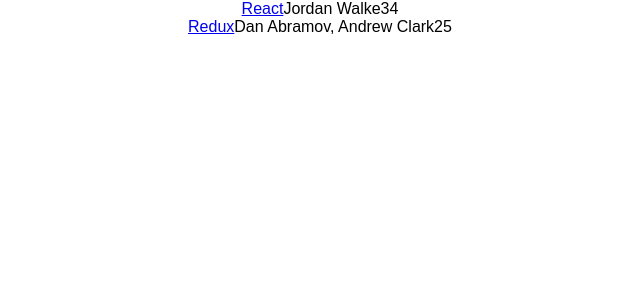
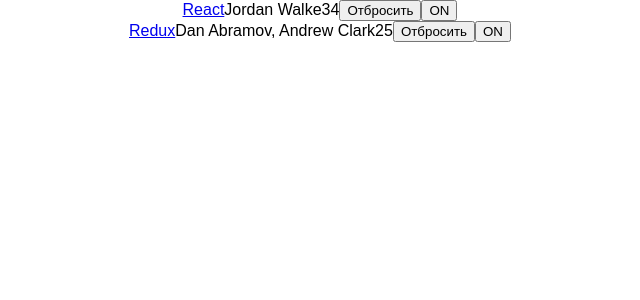
Before and after one commit to BehemothOz/hackernews, a React (Create React App) app: page / in a window 1280 px wide. Shown: the top 300 px of the page, without its empty margins (320-960 px from the left). Built offline with nearby package versions, Linux system fonts and the light colour scheme.

Commit message:
added handler

```diff
--- a/src/App.js
+++ b/src/App.js
@@ -22,10 +22,36 @@
 ];
 
 class App extends Component {
+
+  constructor(props) {
+    super(props);
+
+    this.state = {
+      list,
+      isToggleOn: true
+    }
+
+    this.onDismiss = this.onDismiss.bind(this);
+    this.handleClick = this.handleClick.bind(this);
+  }
+
+  onDismiss(id) {
+    const isNotId = item => item.objectID !== id;
+    const updatedList = this.state.list.filter(isNotId);
+
+    this.setState({ list: updatedList });
+  }
+
+  handleClick() {
+    console.log(this);
+    this.setState({ isToggleOn: !this.state.isToggleOn })
+  }
+
   render() {
+    // console.log(this);
     return (
       <div className="App">
-        {list.map(item => {
+        {this.state.list.map(item => {
           return (
             <div key={item.objectID}>
               <span>
@@ -34,6 +60,16 @@
               <span>{item.author}</span>
               <span>{item.num_comments}</span>
               <span>{item.points}</span>
+              <span>
+                <button onClick={this.onDismiss.bind(this, item.objectID)} type="button">
+                  Отбросить
+                </button>
+              </span>
+              <span>
+                <button onClick={this.handleClick}>
+                  {this.state.isToggleOn ? 'ON' : 'OFF'}
+                </button>
+              </span>
             </div>
           )
         })}
@@ -42,4 +78,6 @@
   }
 }
 
+// console.log(new App());
+
 export default App;
```
